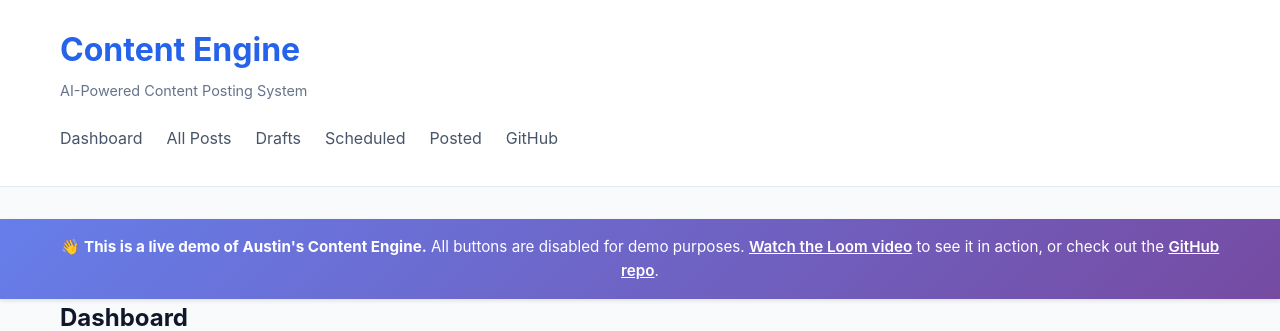
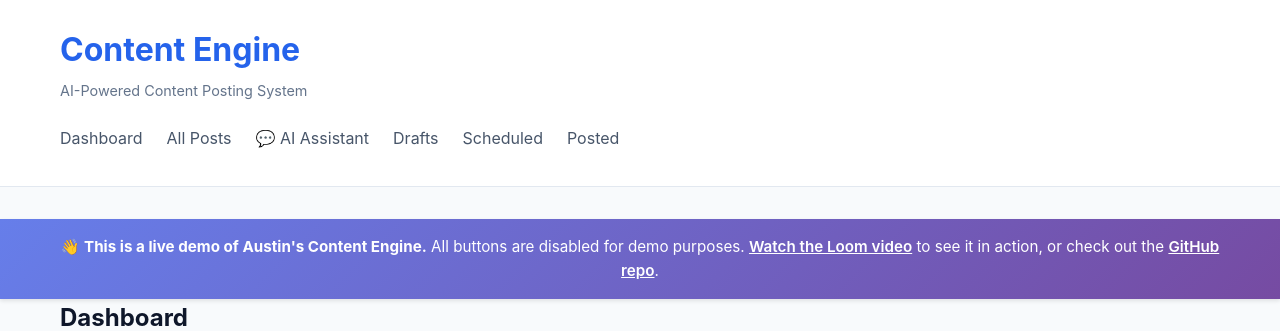
Before and after one commit to eccentricnode/ContentEngine, a FastAPI app: page / in a window 1280 px wide. Shown: the top 331 px of the page. Run offline with FastAPI, Linux system fonts and the light colour scheme; data comes from the database, SQL or seed files in the repository.

Commit message:
Update navigation and GitHub links
Changes:
1. Added "💬 AI Assistant" link to main navigation
2. Updated all GitHub URLs from placeholder to actual repo:
   github.com/eccentricnode/ContentEngine
3. Updated footer links to point to live repo

Navigation Order:
- Dashboard
- All Posts
- 💬 AI Assistant (NEW)
- Drafts
- Scheduled
- Posted

This makes the AI chat feature discoverable from every page and directs
demo visitors to the actual public repository.

🤖 Generated with [Claude Code](https://claude.com/claude-code)

Co-Authored-By: Claude Sonnet 4.5 <noreply@anthropic.com>

```diff
--- a/web/templates/base.html
+++ b/web/templates/base.html
@@ -19,17 +19,17 @@
             <nav>
                 <a href="/">Dashboard</a>
                 <a href="/posts">All Posts</a>
+                <a href="/chat">💬 AI Assistant</a>
                 <a href="/posts?status=draft">Drafts</a>
                 <a href="/posts?status=scheduled">Scheduled</a>
                 <a href="/posts?status=posted">Posted</a>
-                <a href="https://github.com/yourusername/ContentEngine" target="_blank">GitHub</a>
             </nav>
         </div>
     </header>
 
     <div class="demo-banner">
         <div class="container">
-            <p>👋 <strong>This is a live demo of Austin's Content Engine.</strong> All buttons are disabled for demo purposes. <a href="https://your-loom-link-here" target="_blank">Watch the Loom video</a> to see it in action, or check out the <a href="https://github.com/yourusername/ContentEngine" target="_blank">GitHub repo</a>.</p>
+            <p>👋 <strong>This is a live demo of Austin's Content Engine.</strong> All buttons are disabled for demo purposes. <a href="https://your-loom-link-here" target="_blank">Watch the Loom video</a> to see it in action, or check out the <a href="https://github.com/eccentricnode/ContentEngine" target="_blank">GitHub repo</a>.</p>
         </div>
     </div>
 
@@ -42,7 +42,7 @@
             <p>Built in 8 hours with AI-first development using Claude Code</p>
             <p>
                 <a href="https://www.theaustinjohnson.com/posts/content-engine-demo">Blog Post</a> ·
-                <a href="https://github.com/yourusername/ContentEngine">GitHub Repo</a> ·
+                <a href="https://github.com/eccentricnode/ContentEngine">GitHub Repo</a> ·
                 <a href="https://www.linkedin.com/in/austinjohnson">Austin Johnson</a>
             </p>
         </div>
```
